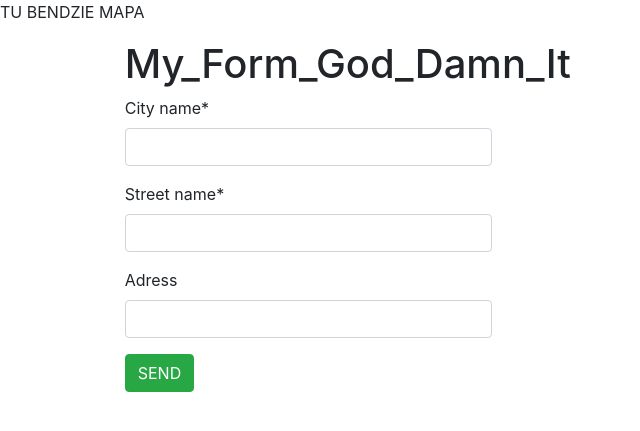
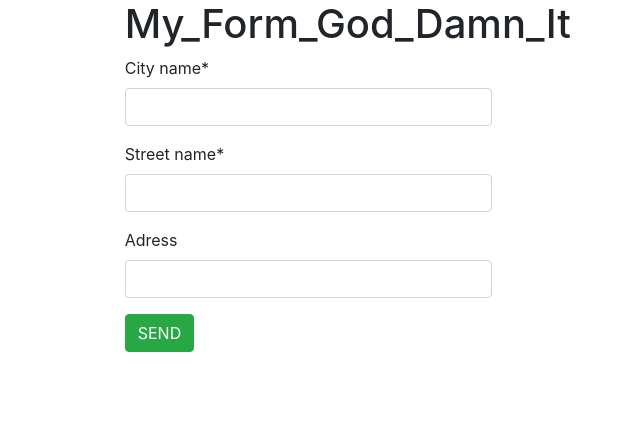
Before and after one commit to barbeque321/my_new_form_1, a Django app: page / in a window 1280 px wide. Shown: the top 431 px of the page, without its empty margins (0-640 px from the left). Run offline with Django 3.2, Linux system fonts and the light colour scheme; some libraries are stand-ins or nearby versions.

Commit message:
Update base.html

```diff
--- a/templates/base.html
+++ b/templates/base.html
@@ -6,11 +6,6 @@
     <title>My_Form_God_Damn_It</title>
   </head>
   <body>
-
-    <div>
-        <p>TU BENDZIE MAPA</p>
-    </div>
-
 
     <div class="container d-flex h-100">
       <div class="row justify-content-center">
```
